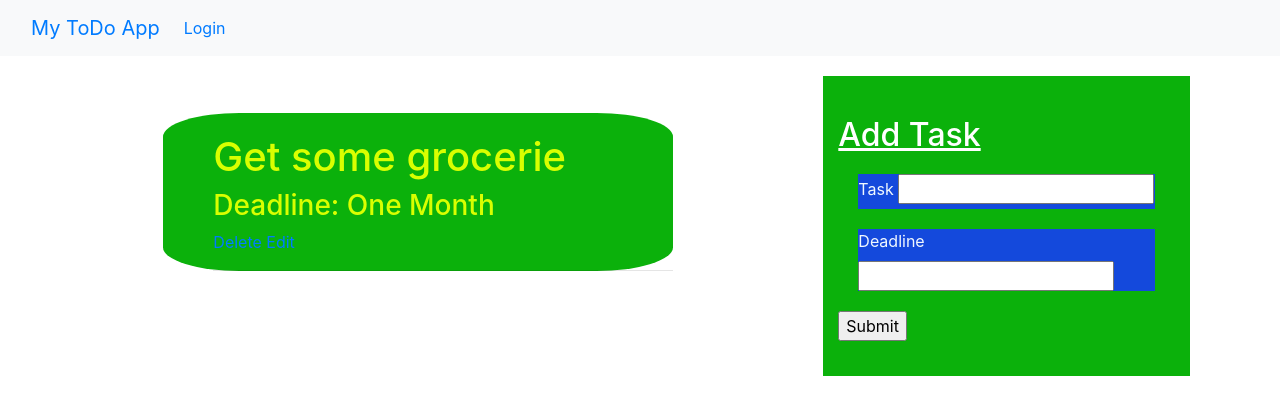
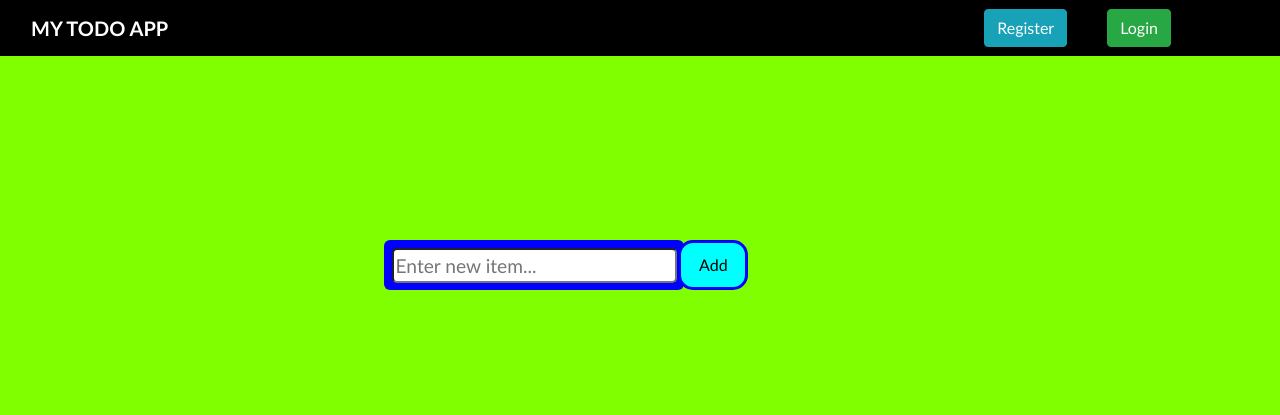
Before and after one commit to Farrhouq/Farrhouq, a Django app: template templates/home.html in a window 1280 px wide. Shown: the top 415 px of the page. Run offline with Django 4.2, Linux system fonts and the light colour scheme; the template is opened without the code that fills it: values that come from a table or form of the project are taken from there, others are empty; data comes from the database, SQL or seed files in the repository; some libraries are stand-ins or nearby versions.

Commit message:
'Overall change in function and design. It's still a ToDo app though'

```diff
--- a/base/models.py
+++ b/base/models.py
@@ -1,14 +1,14 @@
+from email.policy import default
 from pyexpat import model
 from unittest.util import _MAX_LENGTH
 from django.db import models
-from django.contrib.auth.models import User
+from django.contrib.auth.models import User, AbstractUser
 
 # Create your models here.
 class Item(models.Model):
-    name = models.CharField(max_length=200)
-    deadline = models.CharField(max_length=30)
+    name = models.CharField(max_length=200, null=True)
     owner = models.ForeignKey(User, on_delete=models.CASCADE, null=True )
-    created = models.DateTimeField(auto_now=True)
+    is_done = models.BooleanField(default=False)
 
-    def __str__(self) -> str:
+    def __str__(self):
         return self.name
--- a/base/urls.py
+++ b/base/urls.py
@@ -2,10 +2,10 @@ from django.urls import path
 from . import views
 
 urlpatterns = [
-    path('', views.register, name='register'),
-    path('login', views.loginUser, name='login'),
-    path('home_page', views.home_page, name='home'),
-    path('delete/<str:pk>', views.delete, name='delete'),
-    path('update/<str:pk>', views.update_item, name='update'),
-    path('logoutUser', views.logoutUser, name='logoutUser')
+    path("", views.register, name="register"),
+    path("login/", views.loginUser, name="login"),
+    path("home", views.home_page, name="home"),
+    path("delete/<str:pk>", views.delete, name="delete"),
+    path("logoutUser", views.logoutUser, name="logoutUser"),
+    path("done/<str:pk>", views.done, name="done"),
 ]
--- a/project1/settings.py
+++ b/project1/settings.py
@@ -39,6 +39,7 @@ INSTALLED_APPS = [
     'django.contrib.messages',
     'django.contrib.staticfiles',
     'base.apps.BaseConfig',
+    'crispy_forms'
 
 
 ]
@@ -126,3 +127,4 @@ STATICFILES_DIRS = [ BASE_DIR / 'static/']
 # https://docs.djangoproject.com/en/4.0/ref/settings/#default-auto-field
 
 DEFAULT_AUTO_FIELD = 'django.db.models.BigAutoField'
+CRISPY_TEMPLATE_PACK = 'bootstrap4'
--- /dev/null
+++ b/static/To_Do.css
@@ -0,0 +1,112 @@
+body {
+        font-family: "Trebuchet MS", "Lucida Sans Unicode", "Lucida Grande",
+          "Lucida Sans", Arial, sans-serif;
+          background-color: chartreuse;
+      }
+
+      .main {
+        height: 50px;
+        width: 300px;
+        display: flex;
+        align-items: center;
+        justify-content: center;
+        background-color: blue;
+        border-radius: 6px;
+        position: absolute;
+        top: 30%;
+        left: 30%;
+      }
+
+      .main input {
+        height: 35px;
+        width: 95%;
+        border-radius: 5px;
+        font-size: larger;
+      }
+
+      .add {
+        background-color: aqua;
+        width: 70px;
+        height: 50px;
+        position: absolute;
+        left: 53%;
+        top: 30%;
+        display: flex;
+        align-items: center;
+        justify-content: center;
+        border: 3px solid blue;
+        border-radius: 15px;
+        cursor: pointer;
+      }
+
+      .add:hover {
+        background-color: white;
+      }
+
+      .item {
+        background-color: aqua;
+        height: 70px;
+        width: 500px;
+        margin: 10px 0;
+        display: flex;
+        flex-direction: row;
+        padding: 1px;
+        border: 5px double blue;
+        border-radius: 10px;
+      }
+
+      .items {
+        display: flex;
+        flex-direction: column;
+        margin-top: 15%;
+        margin-left: 30%;
+      }
+
+      .del {
+        background-color: red;
+        color: white;
+        height: 40px;
+        width: 150px;
+        margin: 12px;
+        z-index: 1;
+        text-decoration: none;
+        display: flex;
+        align-items: center;
+        justify-content: center;
+        border: 3px solid blue;
+        border-radius: 10px;
+        cursor: pointer;
+      }
+      .del:hover {
+        color: black;
+      }
+
+      .done {
+        background-color: white;
+        height: 40px;
+        width: 150px;
+        margin: 12px;
+        text-decoration: none;
+        display: flex;
+        align-items: center;
+        justify-content: center;
+        border: 3px solid blue;
+        color: black;
+        border-radius: 10px;
+        cursor: pointer;
+      }
+
+      .done:hover {
+        color: blue;
+      }
+
+      .new_p {
+        color: rgb(0, 0, 0);
+        width: 700px;
+        margin: 10px;
+      }
+
+      .big {
+       display: flex;
+       flex-direction: column;
+      }
--- a/templates/bootstrap.html
+++ b/templates/bootstrap.html
@@ -1,54 +1,49 @@
 {% load static %}
-<!doctype html>
+<!DOCTYPE html>
 <html lang="en">
   <style>
-
-    .list{
-
+    .list {
       color: rgb(217, 255, 0);
       padding-left: 10%;
       padding-top: 5%;
       padding-bottom: 5%;
     }
 
-    .item{
+    .item {
       background-color: rgb(11, 177, 11);
       width: 510px;
       padding-top: 20px;
       border-radius: 15%;
       padding-left: 50px;
-
     }
 
-    #cont1{
+    #cont1 {
       display: grid;
       grid-template-columns: 2fr 1fr;
       padding: 20px;
     }
 
-    #cont2{
-    background-color: rgb(11, 177, 11);
-    height: 300px;
-    padding-top: 40px;
-    padding-left: 50%px;
+    #cont2 {
+      background-color: rgb(11, 177, 11);
+      height: 300px;
+      padding-top: 40px;
+      padding-left: 50%px;
     }
 
-    .form{
+    .form {
       margin: 20px;
       color: aliceblue;
       background-color: rgb(20, 73, 220);
     }
   </style>
   <head>
-    <meta charset="utf-8">
-    <meta name="viewport" content="width=device-width, initial-scale=1">
+    <meta charset="utf-8" />
+    <meta name="viewport" content="width=device-width, initial-scale=1" />
     <title>ToDo App</title>
-    <link rel="stylesheet" href="{% static 'bootstrap.css' %}">
+    <link rel="stylesheet" href="{% static 'bootstrap.css' %}" />
+    <link rel="stylesheet" href="{% static 'To_Do.css' %}" />
   </head>
-  <body>
-    {% include 'navbar.html' %}
-    {% block content %}
-
-    {% endblock %}
+  <body style="background-color: chartreuse">
+    {% include 'navbar.html' %} {% block content %} {% endblock %}
   </body>
 </html>
--- a/templates/home.html
+++ b/templates/home.html
@@ -1,30 +1,29 @@
 {% extends 'bootstrap.html' %} {% block content %}
 
-
-<div class="container" id="cont1">
-  <div>
-  {% include 'list.html' %}
+<form method="POST" action="">
+  <div class="main">
+    {% csrf_token%}
+    <input
+      type="text"
+      class="input"
+      name="name"
+      placeholder="Enter new item..."
+    />
   </div>
-
-  <div class="container" id="cont2">
-  <div>
-    <h2 style="color: white;"><u>Add Task</h2></u>
+  <input type="submit" class="add" value="Add" />
+</form>
+<div class="items">
+  {% for item in items %}
+  <div class="item">
+    {% if item.is_done %}
+    <p style="text-decoration: line-through" class="new_p">{{item.name}}</p>
+    {% else %}
+    <p class="new_p">{{item.name}}</p>
+    {% endif %}
+    <a href="{% url 'done' item.id %}" class="done">Done</a>
+    <a href="{% url 'delete' item.id %}" class="del">Delete</a>
   </div>
-  <div>
-    <form method="POST" , action="">
-      {% csrf_token%}
-      <div class="form">
-        <label for="">Task</label>
-        {{form.name}}
-      </div>
-      <div class="form">
-        <label for="">Deadline </label>
-        {{form.deadline}}
-      </div>
-      <input type="submit" value="Submit"/>
-    </form>
-  </div>
-</div>
+  {% endfor %}
 </div>
 
 {% endblock content%}
--- a/templates/list.html
+++ /dev/null
@@ -1,11 +0,0 @@
-<div class="list">
-    {% for item in items %}
-    <div class = 'item'>
-  <h1>{{item.name}}</h1>
-  <h3>Deadline: {{item.deadline}}</h3>
-  <a href="{% url 'delete' item.id %}">Delete</a>
-  <a href="{% url 'update' item.id %}">Edit</a>
-  <hr/>
-    </div>
-  {% endfor %}
-</div>
--- a/templates/navbar.html
+++ b/templates/navbar.html
@@ -1,29 +1,53 @@
-<nav class="navbar navbar-expand-lg bg-light">
+<nav class="navbar navbar-expand-lg sticky-top" style="background: black">
   <div class="container-fluid">
-      <a class="navbar-brand" href="">My ToDo App</a>
-      <button class="navbar-toggler" type="button" data-bs-toggle="collapse" data-bs-target="#navbarNav" aria-controls="navbarNav" aria-expanded="false" aria-label="Toggle navigation">
+    <a class="navbar-brand nvlb" href="" style="color: white"
+      ><strong>MY TODO APP</strong></a
+    >
+    <button
+      class="navbar-toggler"
+      type="button"
+      data-bs-toggle="collapse"
+      data-bs-target="#navbarNav"
+      aria-controls="navbarNav"
+      aria-expanded="false"
+      aria-label="Toggle navigation"
+    >
       <span class="navbar-toggler-icon"></span>
     </button>
     <div class="collapse navbar-collapse" id="navbarNav">
       <ul class="navbar-nav">
         {% if request.user.is_authenticated %}
-          <li class="nav-item">
-            <a class="nav-link active" aria-current="page" href="{% url 'home' %}">Home</a>
-          </li>
-          {% endif %}
-          {% if not request.user.is_authenticated %}
-          <li class="nav-item">
-            <a class="nav-link" href="{% url 'login' %}">Login</a>
-          </li>
-          {% else %}
-          <li class="nav-item">
-            <a class="nav-link" href="{% url 'logoutUser' %}">Logout</a>
-          </li>
-          {% endif %}
-          {% if request.user.is_authenticated %}
-          <li class="nav-item">
-            <a class="nav-link disabled">Hi, {{request.user}}</a>
-          </li>
+
+        <a class="nav-link disabled" style="color: aqua"
+          ><strong>Hi, {{request.user}}</strong></a
+        >
+
+        {% endif %} {% if request.user.is_authenticated %}
+        <a
+          class="nav-link active nvl"
+          aria-current="page"
+          href="{% url 'home' %}"
+          >Home</a
+        >{% endif %} {% if not page and not request.user.is_authenticated %}
+        <a
+          class="btn btn-info"
+          style="margin-left: 50rem; color: white"
+          href="{% url 'register' %}"
+          >Register</a
+        >
+        <a
+          class="btn btn-success"
+          style="margin-left: 2.5rem; color: white"
+          href="{% url 'login' %}"
+          >Login</a
+        >
+        {% endif %} {% if request.user.is_authenticated %}
+        <a
+          class="nav-link nvl btn btn-danger"
+          href="{% url 'logoutUser' %}"
+          style="margin-left: 40rem; color: white"
+          >Logout</a
+        >
         {% endif %}
       </ul>
     </div>
```
Also changed, not shown: base/forms.py (+5 -2 lines), base/views.py (+31 -37 lines), templates/add_item.html (deleted, +0 -12 lines), templates/login.html (+14 -14 lines), templates/register.html (+12 -14 lines), templates/update_item.html (deleted, +0 -16 lines), base/migrations/0010_remove_item_created_alter_item_deadline.py (added), base/migrations/0011_remove_item_deadline_alter_item_name.py (added), base/migrations/0012_item_is_done.py (added), db.sqlite3. Lines whose indentation alone changed are shown as unchanged.
